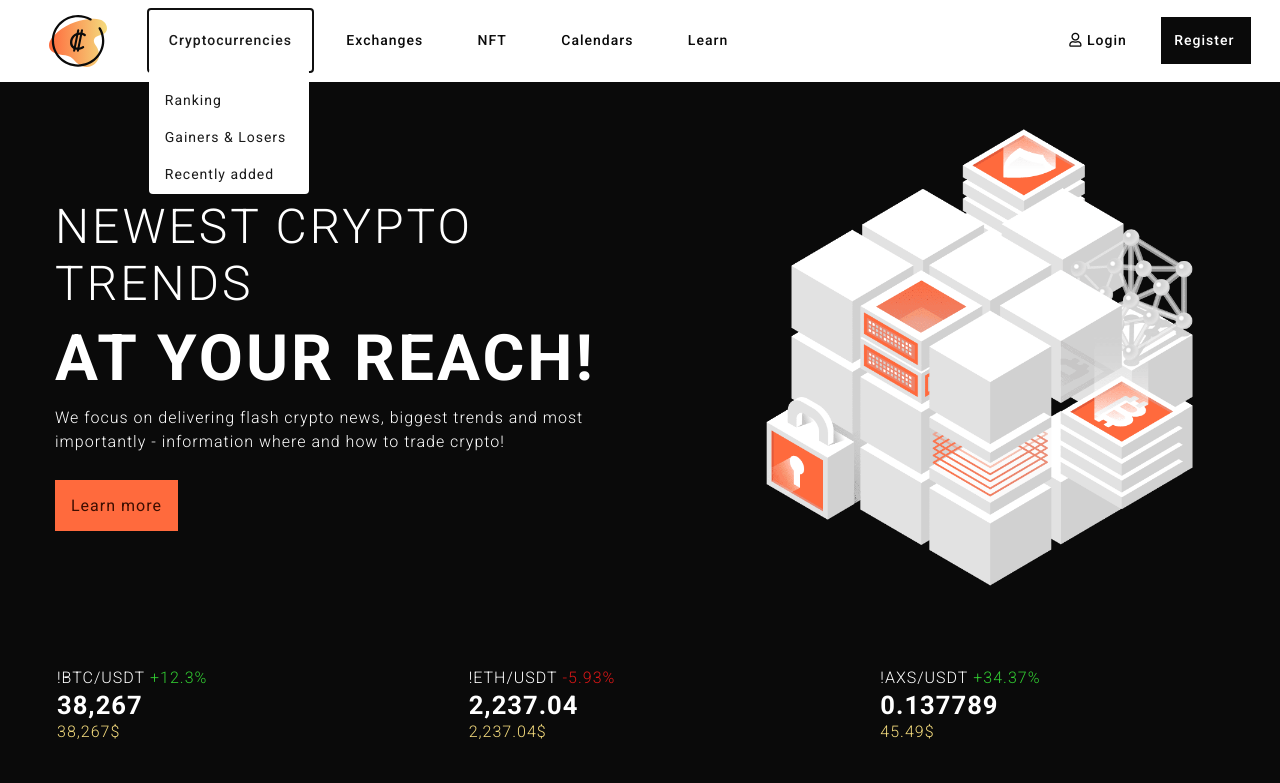
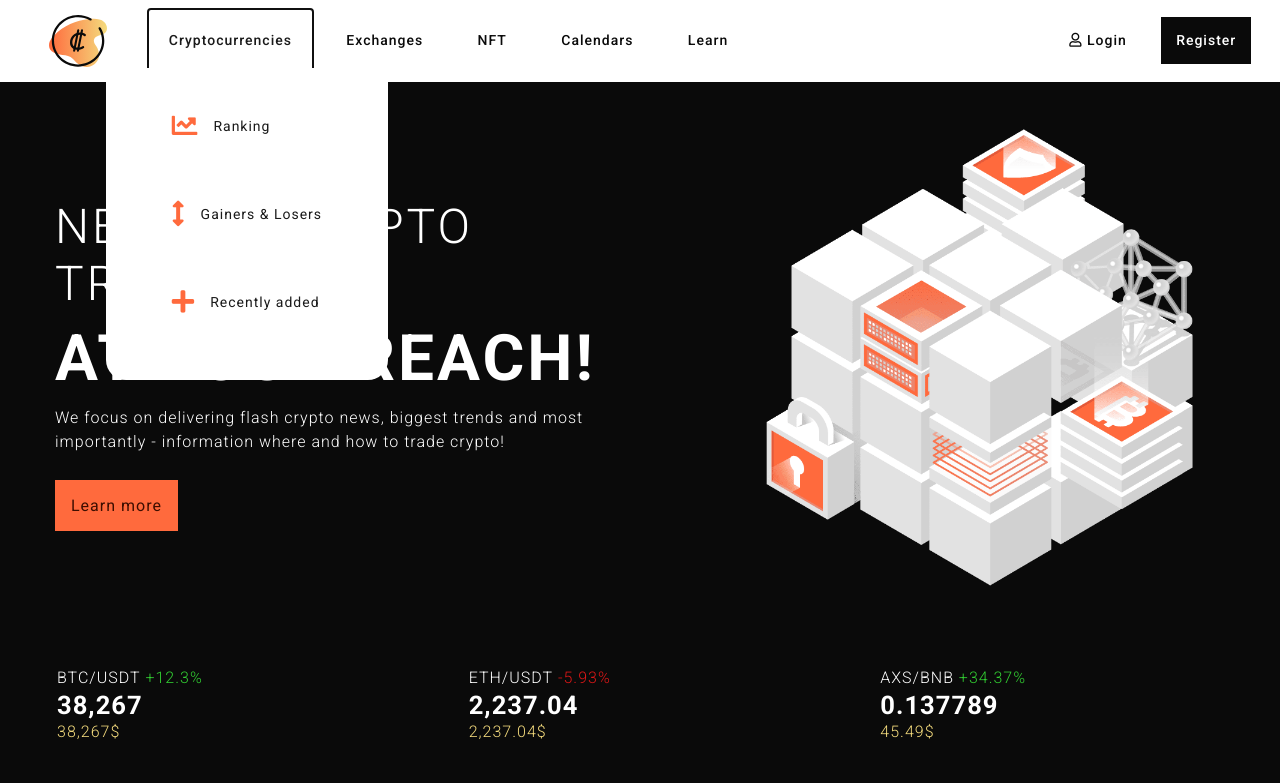
Before and after one commit to rimkusaurimas/Crypto-web, a PHP site: page / in a window 1280 px wide, after a click on "Cryptocurrencies". Shown: the top 783 px of the page. Run offline with PHP 8.4, Linux system fonts and the light colour scheme.

Commit message:
enhanced drop-down menu

```diff
--- a/assets/css/_font.scss
+++ b/assets/css/_font.scss
@@ -5,3 +5,9 @@
 .font-weight-normal {
 	font-weight: 400;
 }
+
+.fonta-primary-submenu {
+	color: #ff6a3d;
+	padding-right: 15px;
+	font-size: 1.6rem;
+}
--- a/assets/css/_header.scss
+++ b/assets/css/_header.scss
@@ -54,11 +54,35 @@
     border: 0;
     box-shadow: 0px 1px 3px #666;
 
+    .drpm-cryptocurrencies {
+        left: -43px;
+    }
+
+    .dropdown-item {
+        border-radius: 15px;
+        display: flex;
+        flex-direction: row;
+        align-items: center;
+        background-color: #fff;
+
+        &:hover {
+            background-color: darken(#fff, 4%);
+        }
+
+    }
+
+    .dropdown-item a{
+        text-decoration: none;
+    }
+
     &.show {
         box-shadow: none;
-        padding: 14px 0 1px 0;
-        line-height: 1.8rem;
+        padding: 14px 50px 34px 50px;
+        line-height: 5rem;
         margin-top: -3px;
+        border-bottom-left-radius: 20px;
+        border-bottom-right-radius: 20px;
+        left: -43px;
     }
 }
 
--- a/assets/css/main.scss
+++ b/assets/css/main.scss
@@ -7,8 +7,8 @@
 @import "fa-scss/solid";
 @import "mixins";
 @import "font";
+@import "header";
 @import "btn";
-@import "header";
 @import "footer";
 @import "hero";
 @import "clpw";
--- a/assets/script/main.js
+++ b/assets/script/main.js
@@ -8,7 +8,7 @@ $(document).ready(function () {
         }
     });
 
-   $(".nav-item.dropdown").mouseout(function () {
+   //$(".nav-item.dropdown").mouseout(function () {
         let dropdownMenu = $(this).children(".dropdown-menu");
         if (dropdownMenu.is(":visible")) {
             dropdownMenu.removeClass("show");
@@ -74,6 +74,7 @@ $(document).ready(function () {
         $([document.documentElement, document.body]).animate({
             scrollTop: $(".ms-about").offset().top
         }, 1000);
+
     });
 
 });
--- a/index.html
+++ b/index.html
@@ -24,7 +24,8 @@
         <div class="container-fluid">
             <nav class="navbar navbar-expand-lg navbar-light">
                 <div class="container-fluid">
-                    <a class="navbar-brand logo" href="#"><img src="assets/img/logo.svg" class="img-fluid" alt="CLP Logo"></a>
+                    <a class="navbar-brand logo" href="#"><img src="assets/img/logo.svg" class="img-fluid"
+                            alt="CLP Logo"></a>
                     <button class="navbar-toggler" type="button" data-bs-toggle="collapse"
                         data-bs-target="#navbarSupportedContent" aria-controls="navbarSupportedContent"
                         aria-expanded="false" aria-label="Toggle navigation">
@@ -39,9 +40,18 @@
                                     Cryptocurrencies
                                 </a>
                                 <ul class="dropdown-menu" aria-labelledby="navbarDropdown">
-                                    <li><a class="dropdown-item" href="#">Ranking</a></li>
-                                    <li><a class="dropdown-item" href="#">Gainers & Losers</a></li>
-                                    <li><a class="dropdown-item" href="#">Recently added</a></li>
+                                    <li class="drpm-pair dropdown-item">
+                                        <i class="fas fa-chart-line fonta-primary-submenu"></i>
+                                        <a href="#">Ranking</a>
+                                    </li>
+                                    <li class="drpm-pair dropdown-item">
+                                        <i class="fas fa-arrows-alt-v fonta-primary-submenu"></i>
+                                        <a href="#">Gainers & Losers</a>
+                                    </li>
+                                    <li class="drpm-pair dropdown-item">
+                                        <i class="fas fa-plus fonta-primary-submenu"></i>
+                                        <a href="#">Recently added</a>
+                                    </li>
                                 </ul>
                             </li>
 
@@ -50,10 +60,21 @@
                                     data-bs-toggle="dropdown" aria-expanded="false">
                                     Exchanges
                                 </a>
+
                                 <ul class="dropdown-menu" aria-labelledby="navbarDropdown">
-                                    <li><a class="dropdown-item" href="#">Spot</a></li>
-                                    <li><a class="dropdown-item" href="#">Derivatives</a></li>
-                                    <li><a class="dropdown-item" href="#">DEX</a></li>
+
+                                    <li class="drpm-pair dropdown-item">
+                                        <i class="far fa-circle fonta-primary-submenu"></i>
+                                        <a href="#">Spot</a>
+                                    </li>
+                                    <li class="drpm-pair dropdown-item">
+                                        <i class="fas fa-shapes fonta-primary-submenu"></i>
+                                        <a href="#">Derivatives</a>
+                                    </li>
+                                    <li class="drpm-pair dropdown-item">
+                                        <i class="fas fa-vector-square fonta-primary-submenu"></i>
+                                        <a href="#">DEX</a>
+                                    </li>
                                 </ul>
                             </li>
 
@@ -66,10 +87,24 @@
                                     data-bs-toggle="dropdown" aria-expanded="false">
                                     Calendars
                                 </a>
+
                                 <ul class="dropdown-menu" aria-labelledby="navbarDropdown">
-                                    <li><a class="dropdown-item" href="#">Free airdrops</a></li>
-                                    <li><a class="dropdown-item" href="#">Another action</a></li>
-                                    <li><a class="dropdown-item" href="#">Events</a></li>
+
+                                    <li class="drpm-pair dropdown-item">
+                                        <i class="fas fa-parachute-box fonta-primary-submenu"></i>
+                                        <a href="#">Free airdrops</a>
+                                    </li>
+
+                                    <li class="drpm-pair dropdown-item">
+                                        <i class="fas fa-tasks fonta-primary-submenu"></i>
+                                        <a href="#">ICO Calendar</a>
+                                    </li>
+
+                                    <li class="drpm-pair dropdown-item">
+                                        <i class="fas fa-calendar-alt fonta-primary-submenu"></i>
+                                        <a href="#">Events</a>
+                                    </li>
+
                                 </ul>
                             </li>
 
@@ -84,7 +119,7 @@
                                     <a class="nav-link login" href="#"><i class="far fa-user"></i> Login</a>
                                 </li>
                                 <li class="nav-item register">
-                                    <a class="nav-link nav-link-bg" href="#">Register</a>
+                                    <a class="nav-link nav-link-bg btn-clp" href="#">Register</a>
                                 </li>
                             </div>
                         </ul>
@@ -269,14 +304,16 @@
         <!--Main sections (Short - MS)-->
 
         <!--About section"-->
-        <div class="ms-about inline-container" >
+        <div class="ms-about inline-container">
             <div class="ms-about-image">
                 <img src="#" alt="ms-about-image">
             </div>
             <div class="ms-about-text">
                 <h2 class="font-weight-normal">We made it <strong class="font-weight-bold">for you!</strong></h2>
-                <p class="ms-about-par">This platform was created for people to quickly access news and information about any changes in the crypto market.</p>
-                <div class="ms-about-quote"><i>"This started out as a bootcamp project and look at it now!" -</i> <b>Aurimas Rimkus</b>, creator of CLP.</div>
+                <p class="ms-about-par">This platform was created for people to quickly access news and information
+                    about any changes in the crypto market.</p>
+                <div class="ms-about-quote"><i>"This started out as a bootcamp project and look at it now!" -</i>
+                    <b>Aurimas Rimkus</b>, creator of CLP.</div>
             </div>
         </div>
         <!--About section end-->
@@ -285,7 +322,8 @@
         <div class="ms-perks"></div>
         <!--Perks section end-->
 
-        <div class="section-divider-fromblack" style="height: 40px;"><img src="#" alt="section-divider-black-alternate"></div>
+        <div class="section-divider-fromblack" style="height: 40px;"><img src="#" alt="section-divider-black-alternate">
+        </div>
 
         <!--Newsletter section-->
         <div class="section-newsletter"></div>
@@ -308,10 +346,11 @@
     </div>
 
 
-    <script src="https://code.jquery.com/jquery-3.6.0.min.js" integrity="sha256-/xUj+3OJU5yExlq6GSYGSHk7tPXikynS7ogEvDej/m4=" crossorigin="anonymous"></script>
+    <script src="https://code.jquery.com/jquery-3.6.0.min.js"
+        integrity="sha256-/xUj+3OJU5yExlq6GSYGSHk7tPXikynS7ogEvDej/m4=" crossorigin="anonymous"></script>
     <script src="https://cdn.jsdelivr.net/npm/bootstrap@5.0.2/dist/js/bootstrap.bundle.min.js"
-    integrity="sha384-MrcW6ZMFYlzcLA8Nl+NtUVF0sA7MsXsP1UyJoMp4YLEuNSfAP+JcXn/tWtIaxVXM"
-    crossorigin="anonymous"></script>
+        integrity="sha384-MrcW6ZMFYlzcLA8Nl+NtUVF0sA7MsXsP1UyJoMp4YLEuNSfAP+JcXn/tWtIaxVXM"
+        crossorigin="anonymous"></script>
 
     <script src="assets/script/main.js"></script>
 
```
Also changed, not shown: assets/css/main.css.
